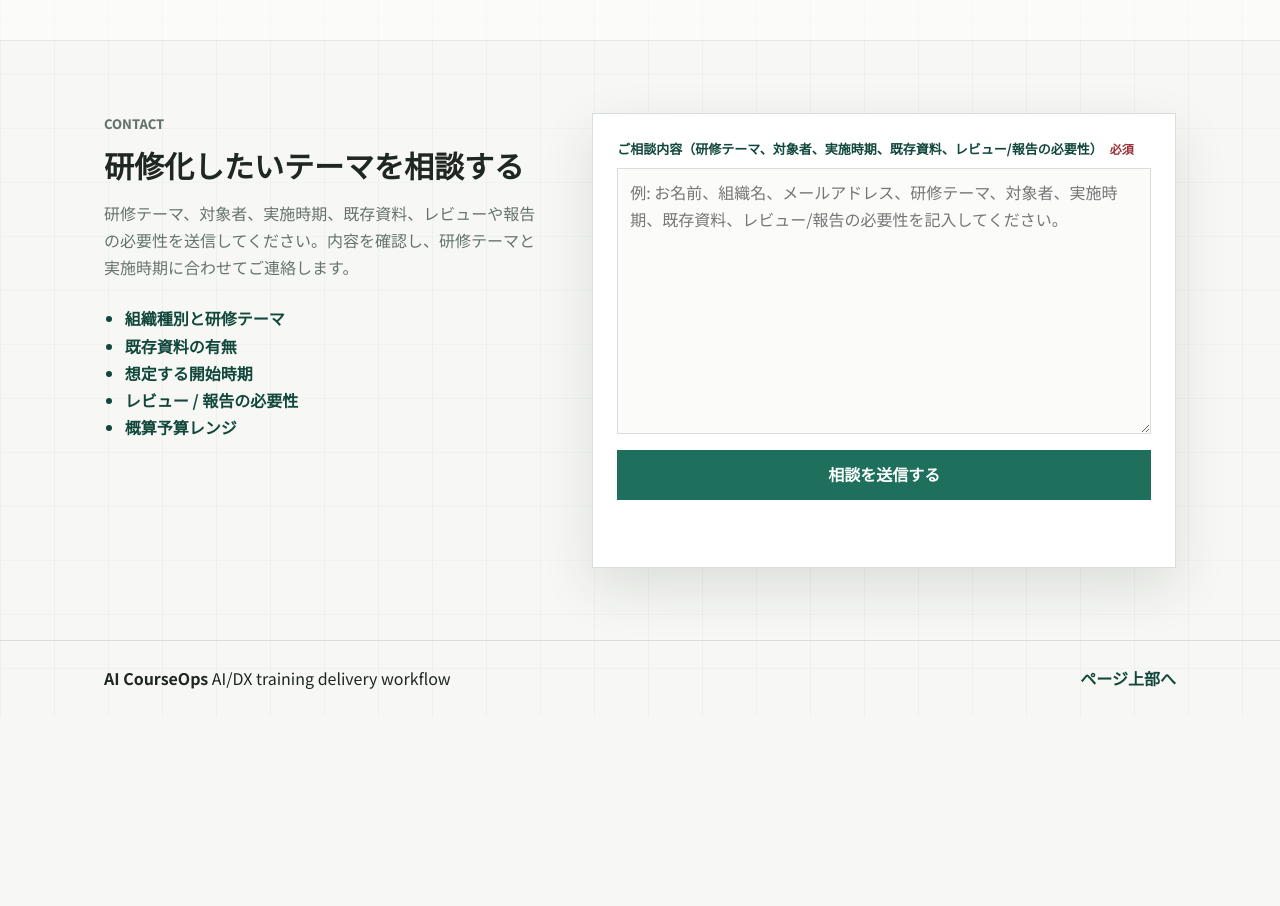
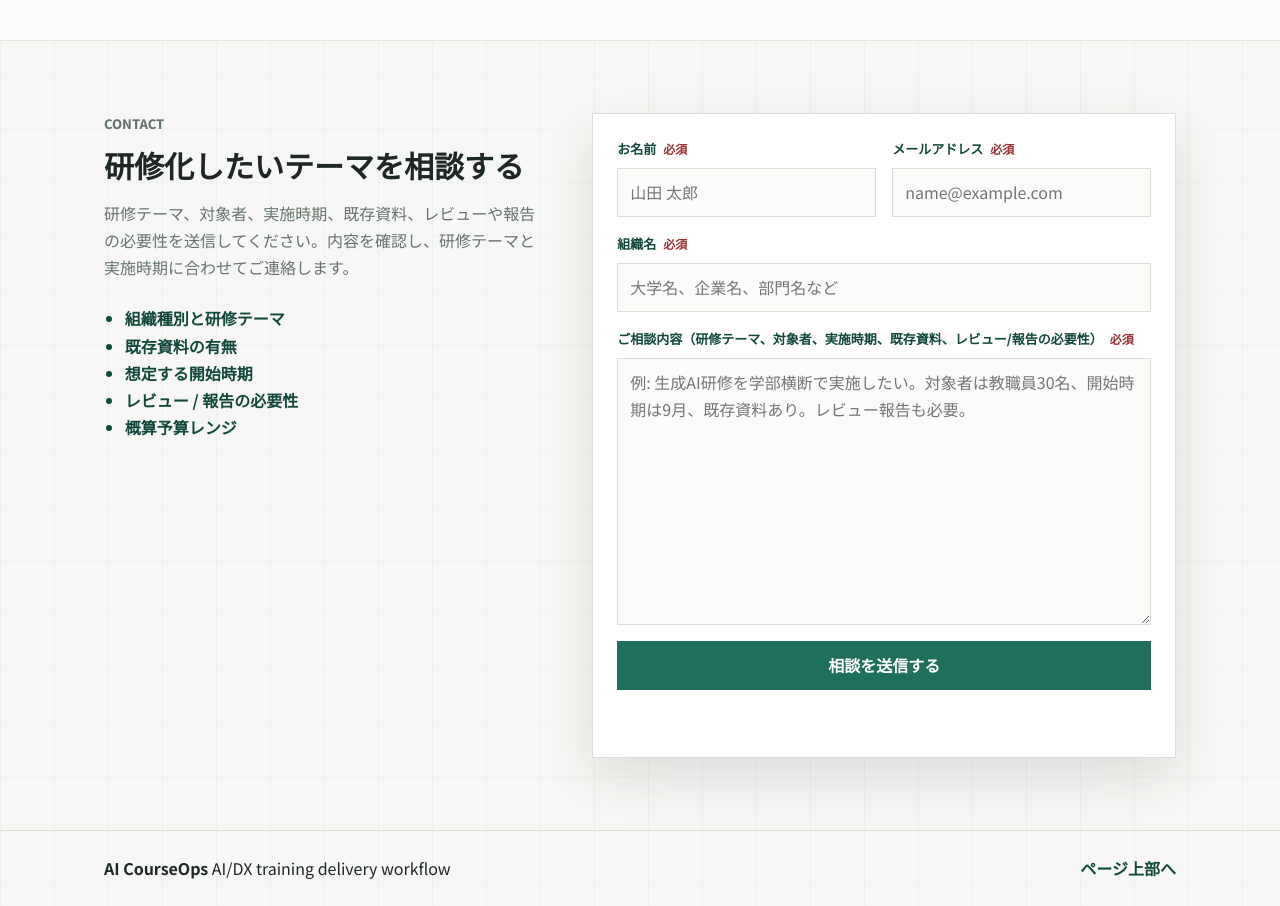
Before and after one commit to gradinnovate-agents/course-creator-japan-landing, a website: page index.html in a window 1280 px wide. Shown: the part 4840-5746 px from the top of the page. Before the commit the page ends 5556 px from the top, so only its background shows below. Drawn offline with Linux system fonts and the light colour scheme.

Commit message:
Collect contact details in lead form

```diff
--- a/index.html
+++ b/index.html
@@ -287,13 +287,46 @@
             data-lead-form
             data-google-action="https://docs.google.com/forms/d/e/1FAIpQLSfyX30Pl3IXzZyxs0soXauGldZ5pQBA1ywJU6qTps49KNIbDA/formResponse"
           >
+            <div class="form-row">
+              <label for="lead-name">お名前 <span>必須</span></label>
+              <input
+                id="lead-name"
+                name="entry.1443266340"
+                type="text"
+                autocomplete="name"
+                placeholder="山田 太郎"
+                required
+              />
+            </div>
+            <div class="form-row">
+              <label for="lead-email">メールアドレス <span>必須</span></label>
+              <input
+                id="lead-email"
+                name="entry.61605832"
+                type="email"
+                autocomplete="email"
+                placeholder="name@example.com"
+                required
+              />
+            </div>
+            <div class="form-row form-row-wide">
+              <label for="lead-organization">組織名 <span>必須</span></label>
+              <input
+                id="lead-organization"
+                name="entry.671315826"
+                type="text"
+                autocomplete="organization"
+                placeholder="大学名、企業名、部門名など"
+                required
+              />
+            </div>
             <div class="form-row form-row-wide">
               <label for="lead-message">ご相談内容（研修テーマ、対象者、実施時期、既存資料、レビュー/報告の必要性） <span>必須</span></label>
               <textarea
                 id="lead-message"
-                name="entry.1443266340"
+                name="entry.1352987572"
                 rows="9"
-                placeholder="例: お名前、組織名、メールアドレス、研修テーマ、対象者、実施時期、既存資料、レビュー/報告の必要性を記入してください。"
+                placeholder="例: 生成AI研修を学部横断で実施したい。対象者は教職員30名、開始時期は9月、既存資料あり。レビュー報告も必要。"
                 required
               ></textarea>
             </div>
--- a/script.js
+++ b/script.js
@@ -28,14 +28,33 @@ leadForm?.addEventListener("submit", async (event) => {
   event.preventDefault();
 
   const formData = new FormData(leadForm);
-  const entryValue = String(formData.get("entry.1443266340") || "").trim();
+  const entryFields = Array.from(leadForm.querySelectorAll("[name^='entry.']"));
+  const hasEmptyRequiredField = entryFields.some((field) => field.required && !field.value.trim());
+  const emailField = leadForm.querySelector("input[type='email']");
+
+  if (hasEmptyRequiredField) {
+    if (formStatus) {
+      formStatus.textContent = "必須項目を入力してください。";
+    }
+    return;
+  }
+
+  if (emailField && !emailField.validity.valid) {
+    if (formStatus) {
+      formStatus.textContent = "有効なメールアドレスを入力してください。";
+    }
+    emailField.focus();
+    return;
+  }
 
   if (formStatus) {
     formStatus.textContent = "送信しています...";
   }
 
   const body = new URLSearchParams();
-  body.set("entry.1443266340", entryValue);
+  entryFields.forEach((field) => {
+    body.set(field.name, String(formData.get(field.name) || "").trim());
+  });
 
   try {
     await fetch(leadForm.dataset.googleAction, {
```
